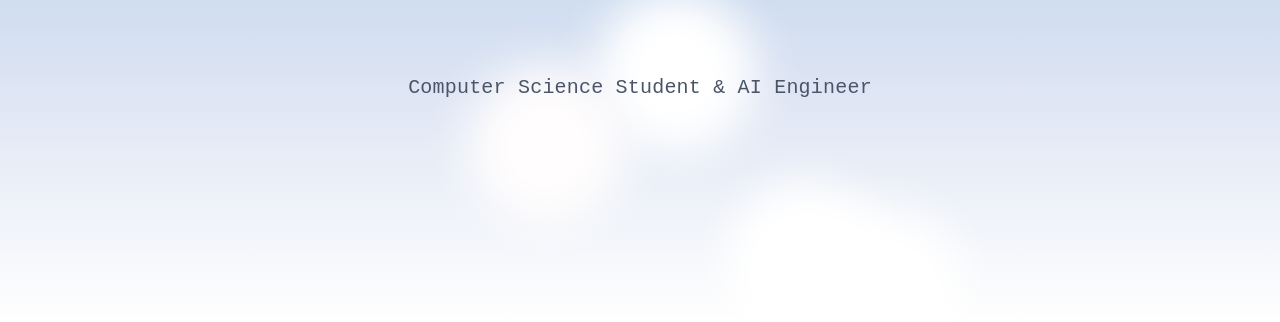
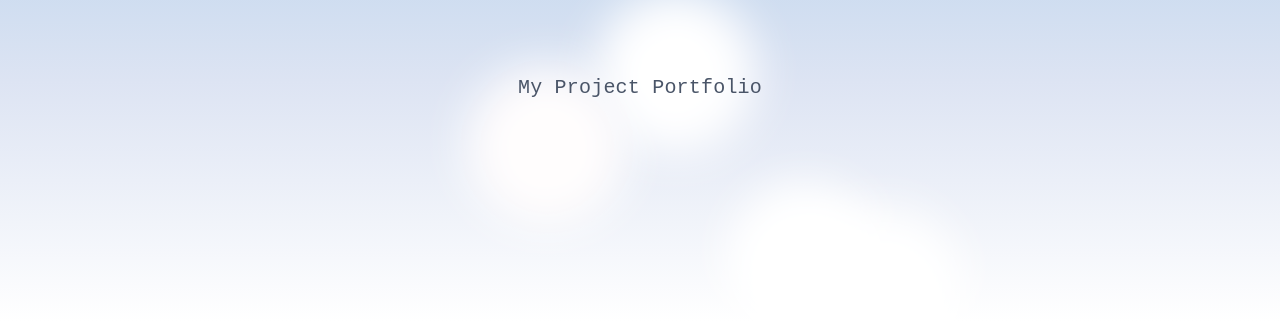
Before and after one commit to aahana-surya/aahana-surya.github.io, a plain HTML site: page index.html in a window 1280 px wide. Shown: the part 478-800 px from the top of the page. Drawn offline with nearby package versions, Linux system fonts and the light colour scheme.

Commit message:
changed header description

```diff
--- a/index.html
+++ b/index.html
@@ -93,7 +93,7 @@
     </div>
     <div class="px-4 py-5 my-5 text-center">
       <h1 id="demo"></h1>
-      <p class="lead mb-4">Computer Science Student &amp; AI Engineer</p>
+      <p class="lead mb-4">My Project Portfolio</p>
     </div>
   </div>
 
```
